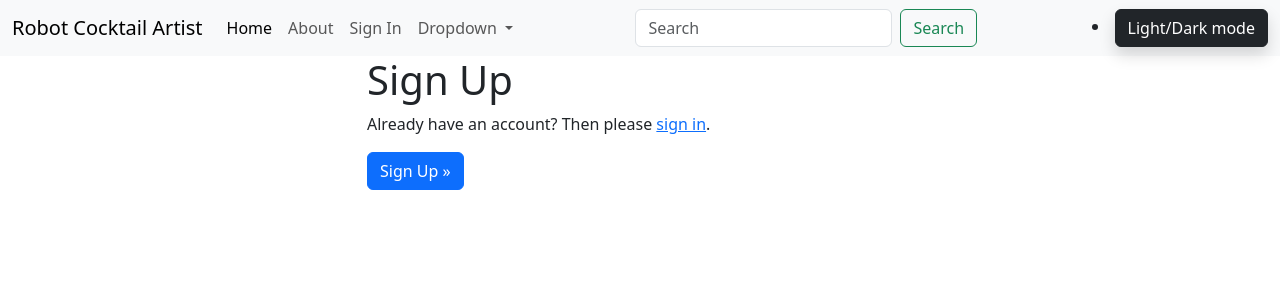
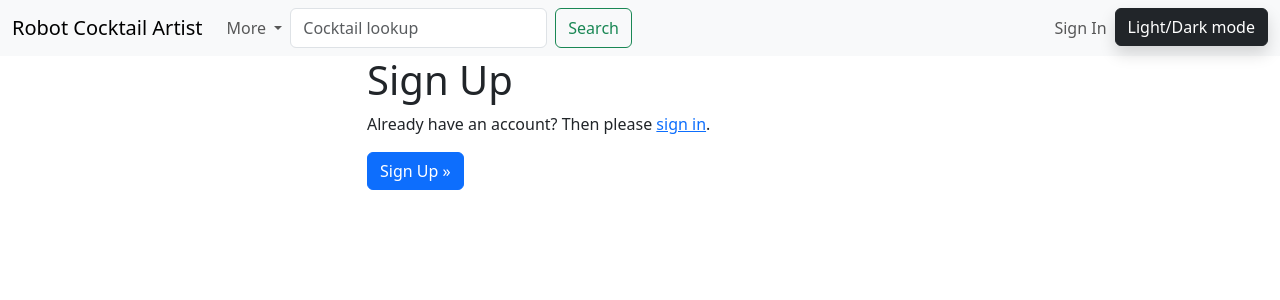
Before and after one commit to vtalpaert/autobar2.1, a Django app: template robotcocktail/templates/account/signup.html in a window 1280 px wide. Shown: the top 300 px of the page. Run offline with Django 4.2, Linux system fonts and the light colour scheme; the template is opened without the code that fills it, so the values that code supplies are empty; some libraries are stand-ins or nearby versions.

Commit message:
finish navbar rework

```diff
--- a/robotcocktail/templates/base.html
+++ b/robotcocktail/templates/base.html
@@ -54,17 +54,34 @@
       </button>
       <div class="collapse navbar-collapse" id="navbarSupportedContent">
         <ul class="navbar-nav me-auto mb-2 mb-lg-0">
-          <li class="nav-item">
-            <a class="nav-link active" aria-current="page" href="#">Home</a>
-          </li>
-          <li class="nav-item">
-            <a class="nav-link" href="{% url 'about' %}">{% translate "About" %}</a>
-          </li>
           {% if request.user.is_authenticated %}
           <li class="nav-item">
-            {# My stuff #}
             <a class="nav-link" href="{% url 'artists:detail' %}">{% translate "My Profile" %}</a>
           </li>
+          {% endif %}
+
+          <li class="nav-item dropdown">
+            <a class="nav-link dropdown-toggle" href="#" role="button" data-bs-toggle="dropdown" aria-expanded="false">
+              {% translate "More" %}
+            </a>
+            <ul class="dropdown-menu">
+              <li><a class="dropdown-item" href="#">Action</a></li>
+              <li><a class="dropdown-item" href="#">Another action</a></li>
+              <li>
+                <hr class="dropdown-divider">
+              </li>
+              <li><a class="dropdown-item" href="#">Something else here</a></li>
+            </ul>
+          </li>
+          <form class="d-flex justify-content-center" role="search">
+            <input class="form-control me-2" type="search" placeholder="{% translate 'Cocktail lookup' %}"
+              aria-label="Search">
+            <button class="btn btn-outline-success" type="submit">{% translate "Search" %}</button>
+          </form>
+        </ul>
+
+        <ul class="navbar-nav d-flex">
+          {% if request.user.is_authenticated %}
           <li class="nav-item">
             {# URL provided by django-allauth/account/urls.py #}
             <a class="nav-link" href="{% url 'account_logout' %}">{% translate "Sign Out" %}</a>
@@ -81,27 +98,11 @@
             <a id="log-in-link" class="nav-link" href="{% url 'account_login' %}">{% translate "Sign In" %}</a>
           </li>
           {% endif %}
-          <li class="nav-item dropdown">
-            <a class="nav-link dropdown-toggle" href="#" role="button" data-bs-toggle="dropdown" aria-expanded="false">
-              Dropdown
-            </a>
-            <ul class="dropdown-menu">
-              <li><a class="dropdown-item" href="#">Action</a></li>
-              <li><a class="dropdown-item" href="#">Another action</a></li>
-              <li>
-                <hr class="dropdown-divider">
-              </li>
-              <li><a class="dropdown-item" href="#">Something else here</a></li>
-            </ul>
+          <li class="nav-item ms-auto">
+            <button class="btn btn-dark shadow justify-content-end" id="btnSwitch">
+              {% translate "Light/Dark mode" %}</button>
           </li>
         </ul>
-        <form class="d-flex" role="search">
-          <input class="form-control me-2" type="search" placeholder="Search" aria-label="Search">
-          <button class="btn btn-outline-success" type="submit">Search</button>
-        </form>
-        <li class="nav-item ms-auto">
-          <button class="btn btn-dark shadow justify-content-end" id="btnSwitch">Light/Dark mode</button>
-        </li>
       </div>
     </div>
   </nav>
```
